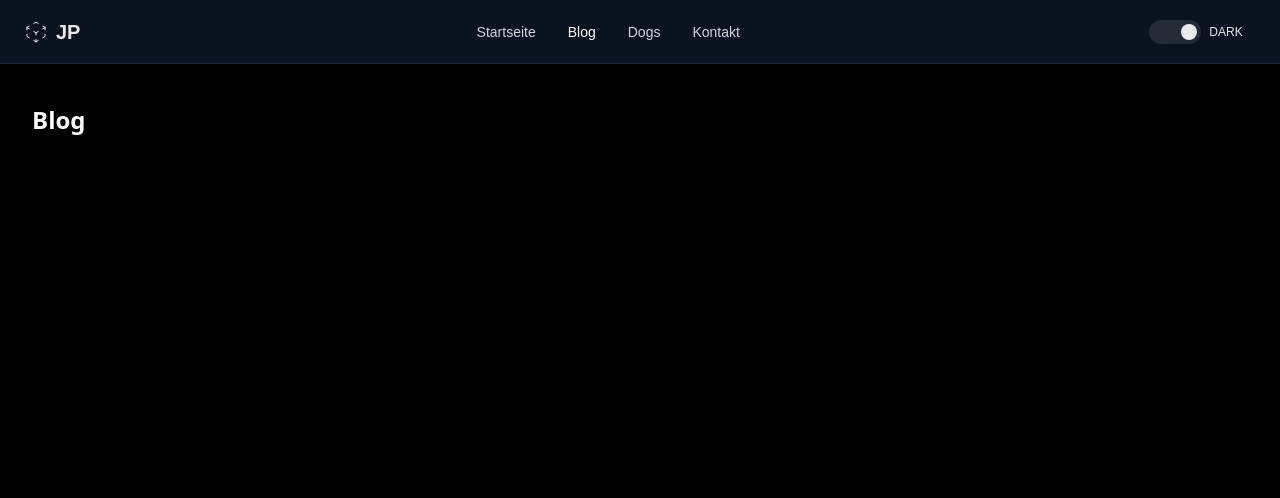
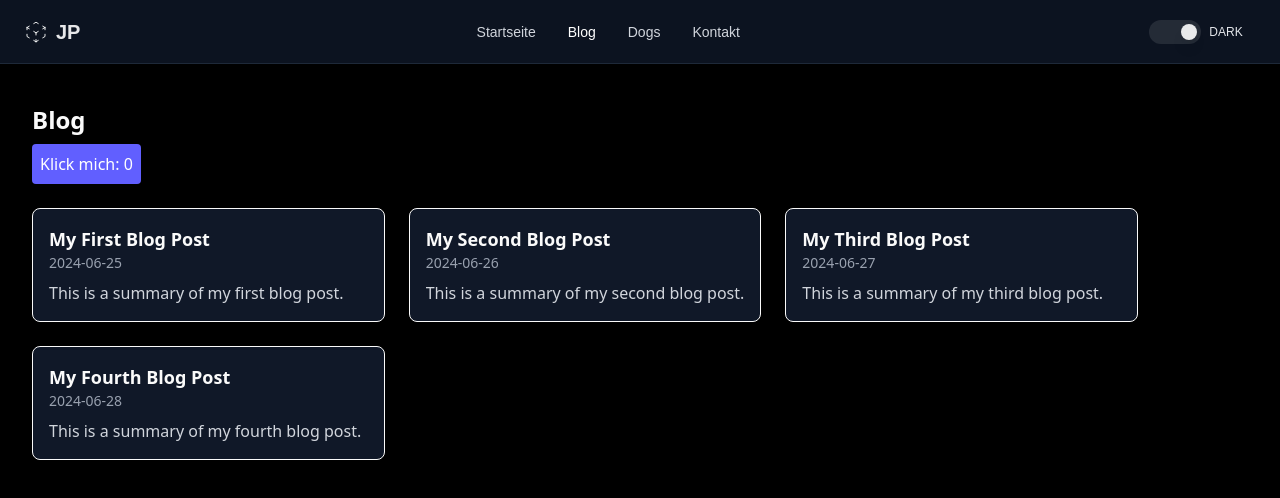
Before and after one commit to jeypack/nextjs-vercel-neon-m4, a Next.js app: page /blog in a window 1280 px wide. Shown: the top 498 px of the page. Built offline with nearby package versions, Linux system fonts and the light colour scheme.

Commit message:
Add static blog posts

```diff
--- a/app/blog/page.tsx
+++ b/app/blog/page.tsx
@@ -1,7 +1,70 @@
+
+
+import Link from "next/link";
+import Counter from "@/app/_components/Counter";
+
+const blogPosts = [
+  {
+    id: 1,
+    title: "My First Blog Post",
+    date: "2024-06-25",
+    summary: "This is a summary of my first blog post.",
+    link: "/blog/my-first-blog-post"
+  },
+  {
+    id: 2,
+    title: "My Second Blog Post",
+    date: "2024-06-26",
+    summary: "This is a summary of my second blog post.",
+    link: "/blog/my-second-blog-post"
+  },
+  {
+    id: 3,
+    title: "My Third Blog Post",
+    date: "2024-06-27",
+    summary: "This is a summary of my third blog post.",
+    link: "/blog/my-third-blog-post"
+  },
+  {
+    id: 4,
+    title: "My Fourth Blog Post",
+    date: "2024-06-28",
+    summary: "This is a summary of my fourth blog post.",
+    link: "/blog/my-fourth-blog-post"
+  },
+];
+
+export const metadata = {
+  title: "Blog",
+  description: "Read the latest blog posts",
+};
+
 export default function BlogPage() {
+  /* const handleClick = (postID: string) => {
+    console.log("Clicked on post:", postID);
+  }; */
+
   return (
-     <main className="flex flex-1 flex-col items-start justify-between px-8 py-10 w-full bg-white dark:bg-black">
-      <h1 className="text-2xl font-bold">Blog</h1>
+    <main className="flex flex-1 flex-col items-start justify-start px-8 py-10 w-full">
+      <h1 className="text-2xl mb-2 font-bold">Blog</h1>
+      <Counter />
+      <div className="mt-6 grid grid-cols-1 gap-6 sm:grid-cols-2 lg:grid-cols-3 min-h-44">
+        {blogPosts.map((post) => (
+          <Link
+            key={post.id}
+            href={post.link}
+            className="p-4 border cursor-pointer rounded-lg bg-gray-100 dark:bg-gray-900"
+          >
+            <h2 className="text-lg font-semibold">{post.title}</h2>
+            <p className="text-sm text-gray-500 dark:text-gray-400">
+              {post.date}
+            </p>
+            <p className="mt-2 line-clamp-2 text-gray-700 dark:text-gray-300">
+              {post.summary}
+            </p>
+          </Link>
+        ))}
+      </div>
     </main>
   );
 }
```
